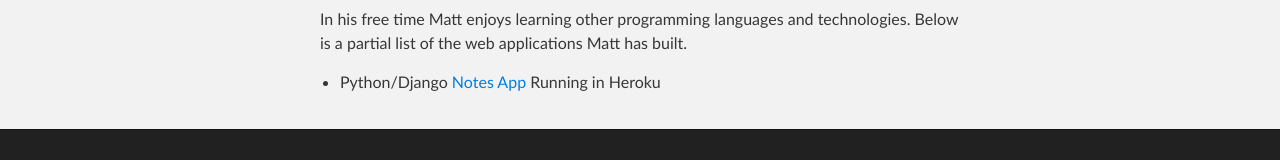
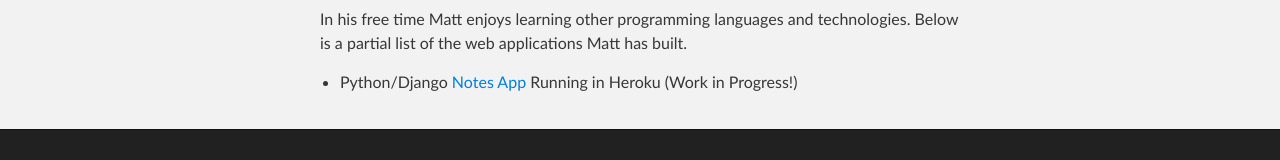
Before and after one commit to MattRoss34/mattross34.github.io, a plain HTML site: page index.html in a window 1280 px wide. Shown: the part 765-925 px from the top of the page. Drawn offline with Linux system fonts and the light colour scheme.

Commit message:
Added work in progress to notes app

```diff
--- a/index.html
+++ b/index.html
@@ -52,7 +52,7 @@ JavaScript, and AJAX.</p>
 <p>In his free time Matt enjoys learning other programming languages and technologies.  Below is a partial list of the web applications
 Matt has built.</p>
 <ul>
-  <li>Python/Django <a href="https://pythonplay.herokuapp.com/notes/">Notes App</a> Running in Heroku</li>
+  <li>Python/Django <a href="https://pythonplay.herokuapp.com/notes/">Notes App</a> Running in Heroku (Work in Progress!)</li>
 </ul>
 
       </section>
```
